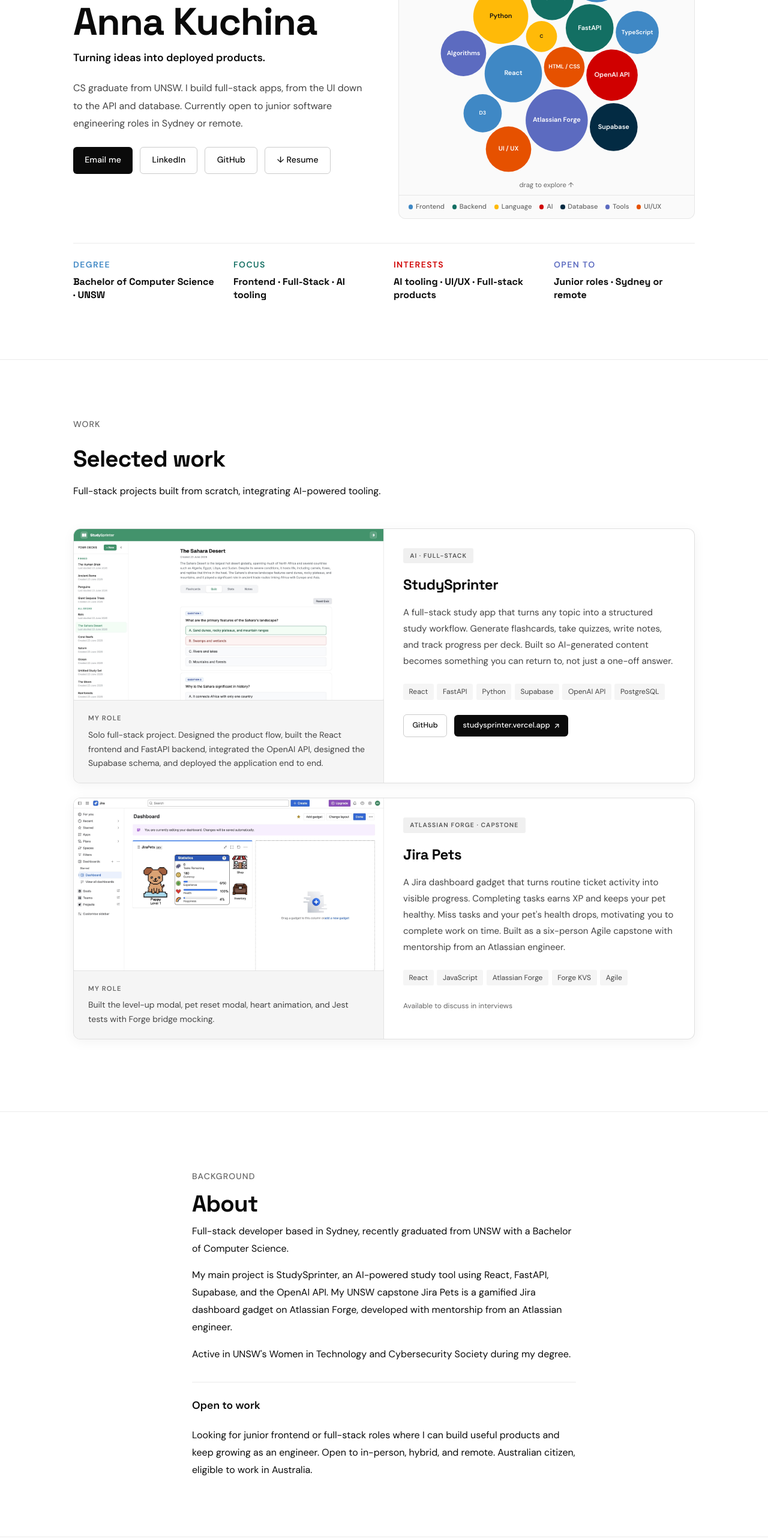
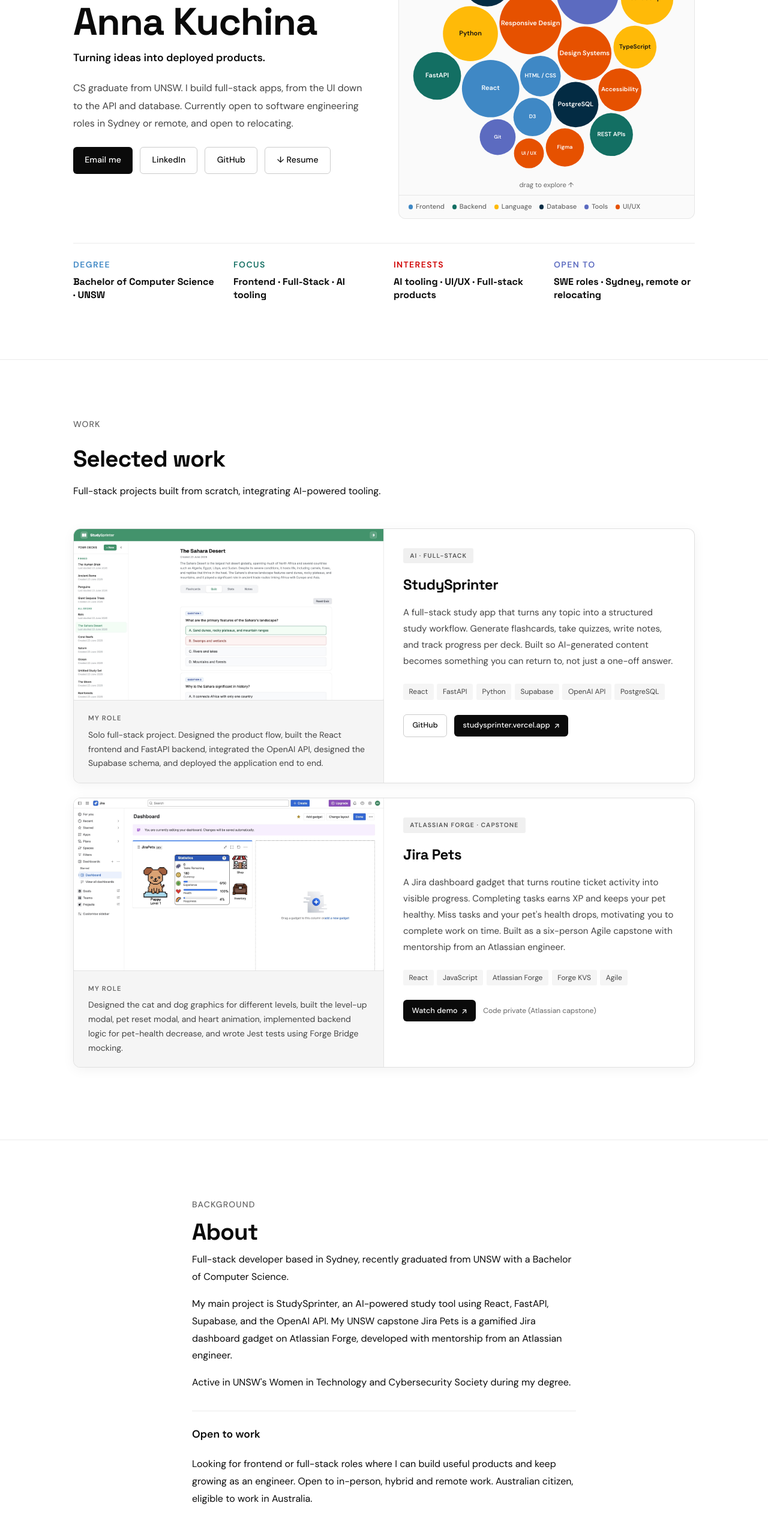
Before and after one commit to annakuchina/portfolio, a React (Create React App) app: page / in a window 1280 px wide. Shown: the part 220-2786 px from the top of the page at 60% size. Built offline with nearby package versions, Linux system fonts and the light colour scheme.

Commit message:
Added changes to portfolio

```diff
--- a/src/App.jsx
+++ b/src/App.jsx
@@ -6,7 +6,7 @@
   frontend: { base: [63, 136, 197], dark: false },
   backend: { base: [19, 111, 99], dark: false },
   language: { base: [255, 186, 8], dark: true },
-  ai: { base: [208, 0, 0], dark: false },
+  // ai: { base: [208, 0, 0], dark: false },
   database: { base: [3, 43, 67], dark: false },
   tools: { base: [92, 107, 192], dark: false },
   uiux: { base: [230, 81, 0], dark: false },
@@ -16,7 +16,6 @@
   { key: "frontend", label: "Frontend" },
   { key: "backend", label: "Backend" },
   { key: "language", label: "Language" },
-  { key: "ai", label: "AI" },
   { key: "database", label: "Database" },
   { key: "tools", label: "Tools" },
   { key: "uiux", label: "UI/UX" },
@@ -24,18 +23,20 @@
 
 const NODES = [
   { id: "React", cat: "frontend", r: 48 },
-  { id: "JavaScript", cat: "frontend", r: 44 },
-  { id: "TypeScript", cat: "frontend", r: 36 },
+  { id: "JavaScript", cat: "language", r: 44 },
+  { id: "TypeScript", cat: "language", r: 36 },
   { id: "D3", cat: "frontend", r: 32 },
-  { id: "UI / UX", cat: "uiux", r: 38 },
-  { id: "HTML / CSS", cat: "uiux", r: 34 },
+  { id: "UI / UX", cat: "uiux", r: 25 },
+  { id: "HTML / CSS", cat: "frontend", r: 34 },
   { id: "Python", cat: "language", r: 46 },
-  { id: "C", cat: "language", r: 26 },
+  { id: "Responsive Design", cat: "uiux", r: 52 },
+  { id: "Design Systems", cat: "uiux", r: 45 },
   { id: "FastAPI", cat: "backend", r: 40 },
-  { id: "Algorithms", cat: "tools", r: 38 },
+  { id: "Figma", cat: "uiux", r: 32 },
   { id: "Atlassian Forge", cat: "tools", r: 52 },
+  { id: "Accessibility", cat: "uiux", r: 36 },
   { id: "REST APIs", cat: "backend", r: 36 },
-  { id: "OpenAI API", cat: "ai", r: 43 },
+  { id: "OpenAI API", cat: "backend", r: 43 },
   { id: "Supabase", cat: "database", r: 40 },
   { id: "PostgreSQL", cat: "database", r: 38 },
   { id: "Git", cat: "tools", r: 30 },
@@ -66,9 +67,10 @@
     stack: ["React", "JavaScript", "Atlassian Forge", "Forge KVS", "Agile"],
     github: null,
     live: null,
+    video: "https://www.youtube.com/watch?v=36hbX5SzgYo",
     img: `${process.env.PUBLIC_URL}/screenshots/jirapets.jpg`,
-    role: "Built the level-up modal, pet reset modal, heart animation, and Jest tests with Forge bridge mocking.",
-    note: "Available to discuss in interviews",
+    role: "Designed the cat and dog graphics for different levels, built the level-up modal, pet reset modal, and heart animation, implemented backend logic for pet-health decrease, and wrote Jest tests using Forge Bridge mocking.",
+    note: "Code private (Atlassian capstone)",
   },
 ];
 
@@ -111,7 +113,7 @@
   },
   {
     label: "Open to",
-    value: "Junior roles · Sydney or remote",
+    value: "SWE roles · Sydney, remote or relocating",
     color: "#5C6BC0",
   },
 ];
@@ -307,8 +309,8 @@
                 </p>
                 <p className="hero-bio">
                   CS graduate from UNSW. I build full-stack apps, from the UI
-                  down to the API and database. Currently open to junior
-                  software engineering roles in Sydney or remote.
+                  down to the API and database. Currently open to software
+                  engineering roles in Sydney or remote, and open to relocating.
                 </p>
 
                 <div className="hero-links">
@@ -421,6 +423,25 @@
                         </span>
                       </a>
                     )}
+                    {p.video && (
+                      <a
+                        href={p.video}
+                        target="_blank"
+                        rel="noreferrer"
+                        className="btn btn-primary"
+                        style={{
+                          fontSize: "0.78rem",
+                          padding: "0.45rem 0.9rem",
+                        }}>
+                        Watch demo{" "}
+                        <span
+                          style={{
+                            fontFamily: "Inter, sans-serif",
+                          }}>
+                          ↗
+                        </span>
+                      </a>
+                    )}
                     {p.note && <span className="project-note">{p.note}</span>}
                   </div>
                 </div>
@@ -460,10 +481,10 @@
           <div className="open-to-work about-centered">
             <p className="hero-subtitle">Open to work</p>
             <p className="otw-desc">
-              Looking for junior frontend or full-stack roles where I can build
-              useful products and keep growing as an engineer. Open to
-              in-person, hybrid, and remote. Australian citizen, eligible to
-              work in Australia.
+              Looking for frontend or full-stack roles where I can build useful
+              products and keep growing as an engineer. Open to in-person,
+              hybrid and remote work. Australian citizen, eligible to work in
+              Australia.
             </p>
           </div>
         </div>
@@ -504,7 +525,7 @@
           <div className="contact-inner">
             <h2 className="contact-title">Get in touch</h2>
             <p className="contact-sub">
-              Open to junior software engineering roles in Sydney or remote.
+              Open to software engineering roles in Sydney or remote.
             </p>
             <div className="contact-links">
               <a
```
